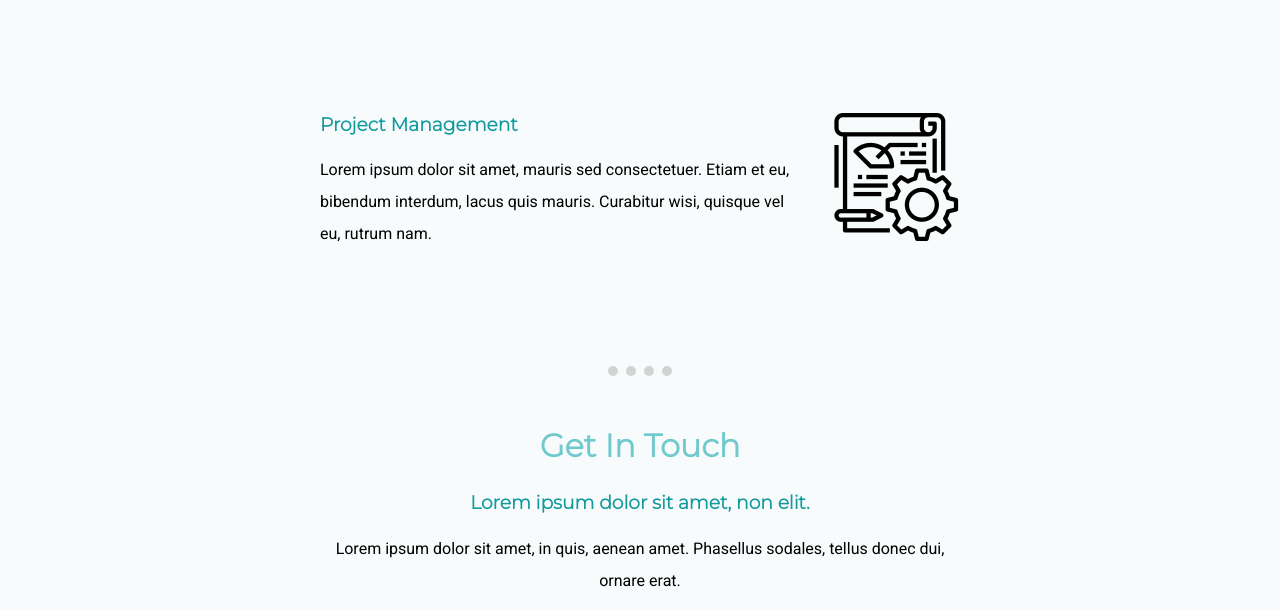
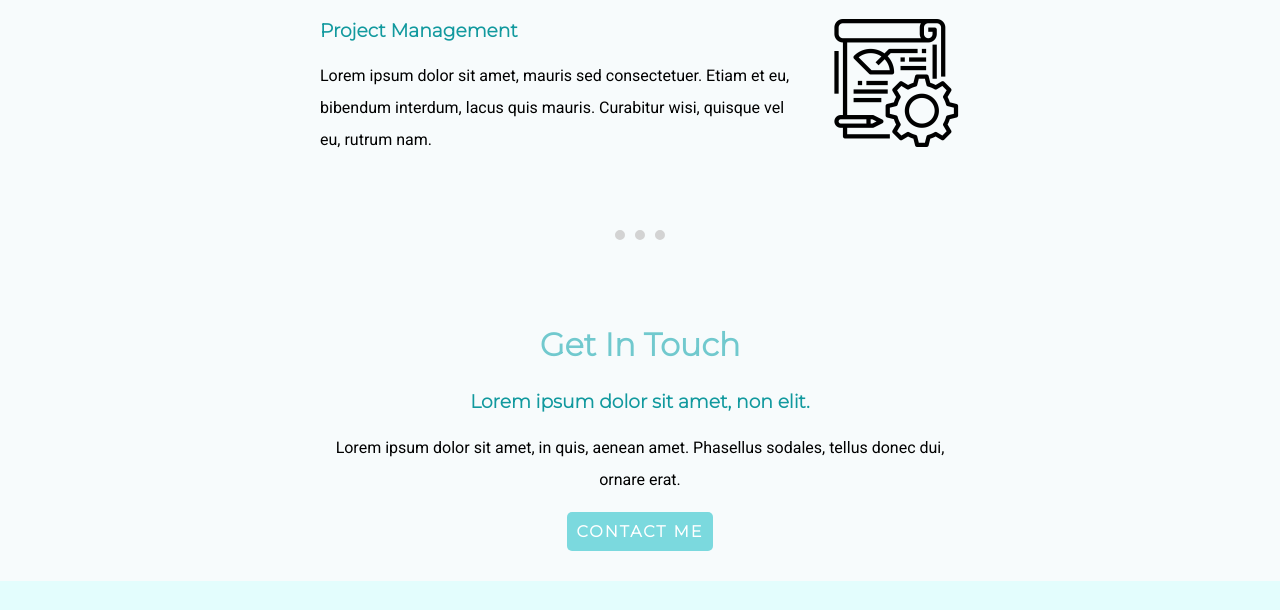
Before and after one commit to quangtru/cv, a plain HTML site: page index.html in a window 1280 px wide. Shown: the part 2157-2767 px from the top of the page. Drawn offline with Linux system fonts and the light colour scheme.

Commit message:
Personal Website

```diff
--- a/css/styles.css
+++ b/css/styles.css
@@ -54,11 +54,15 @@ hr {
   border-style: dotted none none none;
   border-width: 10px;
   border-color: lightgrey;
-  width: 5%;
+  width: 50px;
 }
 
 ul {
   text-align: left;
+}
+
+.spacing {
+  height: 50px;
 }
 
 .profile {
@@ -68,7 +72,7 @@ ul {
 
 .skill-row {
   width: 50%;
-  margin: 100px auto 100px auto;
+  margin: 50px auto 0 auto;
   text-align: left;
 }
 
@@ -76,7 +80,6 @@ ul {
 .skill-level {
   transform: none;
 }
-
 
 .skill-level:hover {
   transform: scaleX(1.1);
@@ -102,7 +105,7 @@ from overflowing the container */
 .top-container {
   position: relative;
   padding-top: 80px;
-  margin: 10px 0 10px 0;
+  margin: 10px 0 0 0;
 }
 
 .middle-container {
@@ -111,7 +114,7 @@ from overflowing the container */
 }
 
 .contact-me {
-  padding: 15px 0 15px 0;
+  padding: 0 0 15px 0;
   width: 50%;
   margin: 0 25% 0 25%;
 }
```
